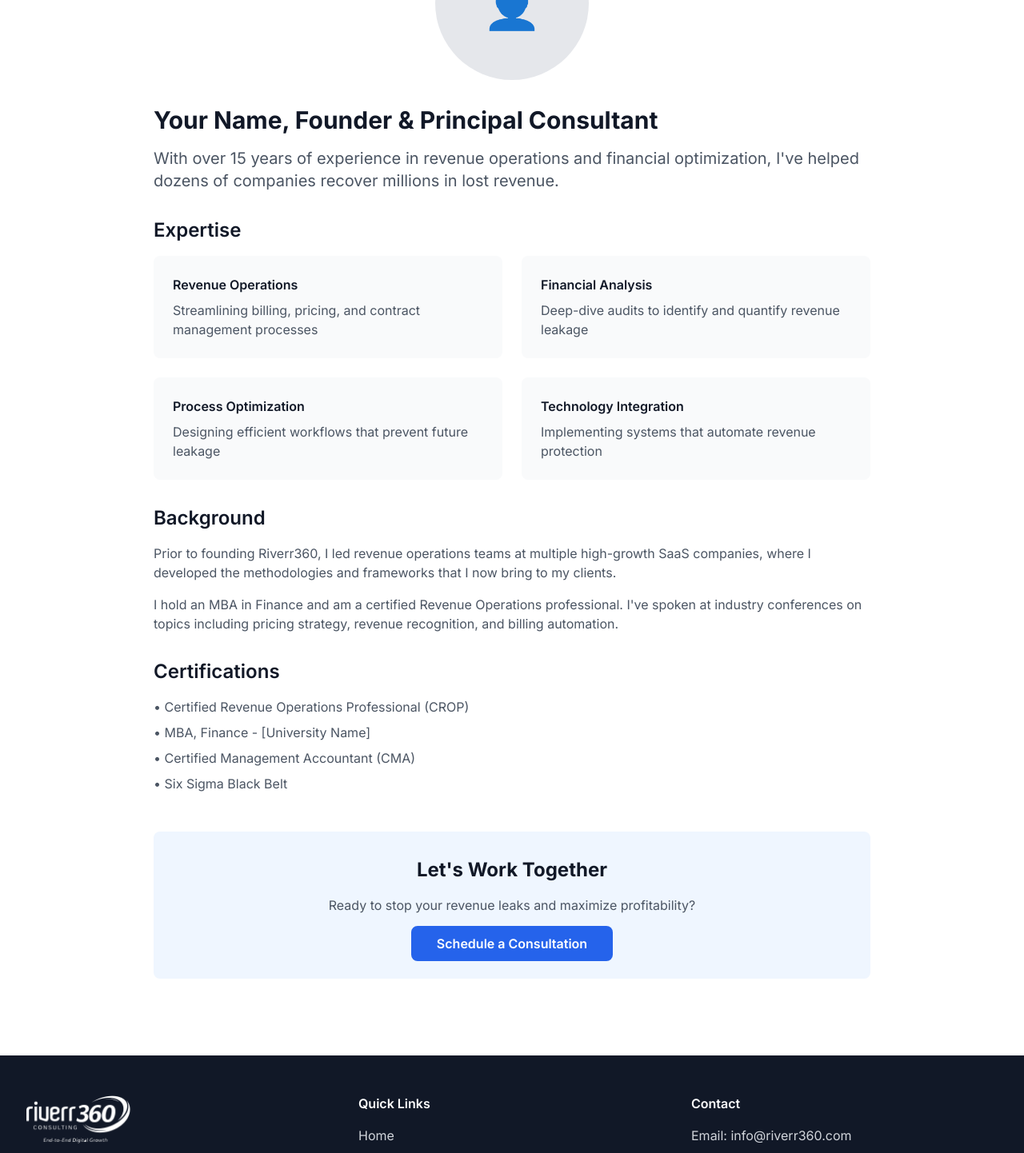
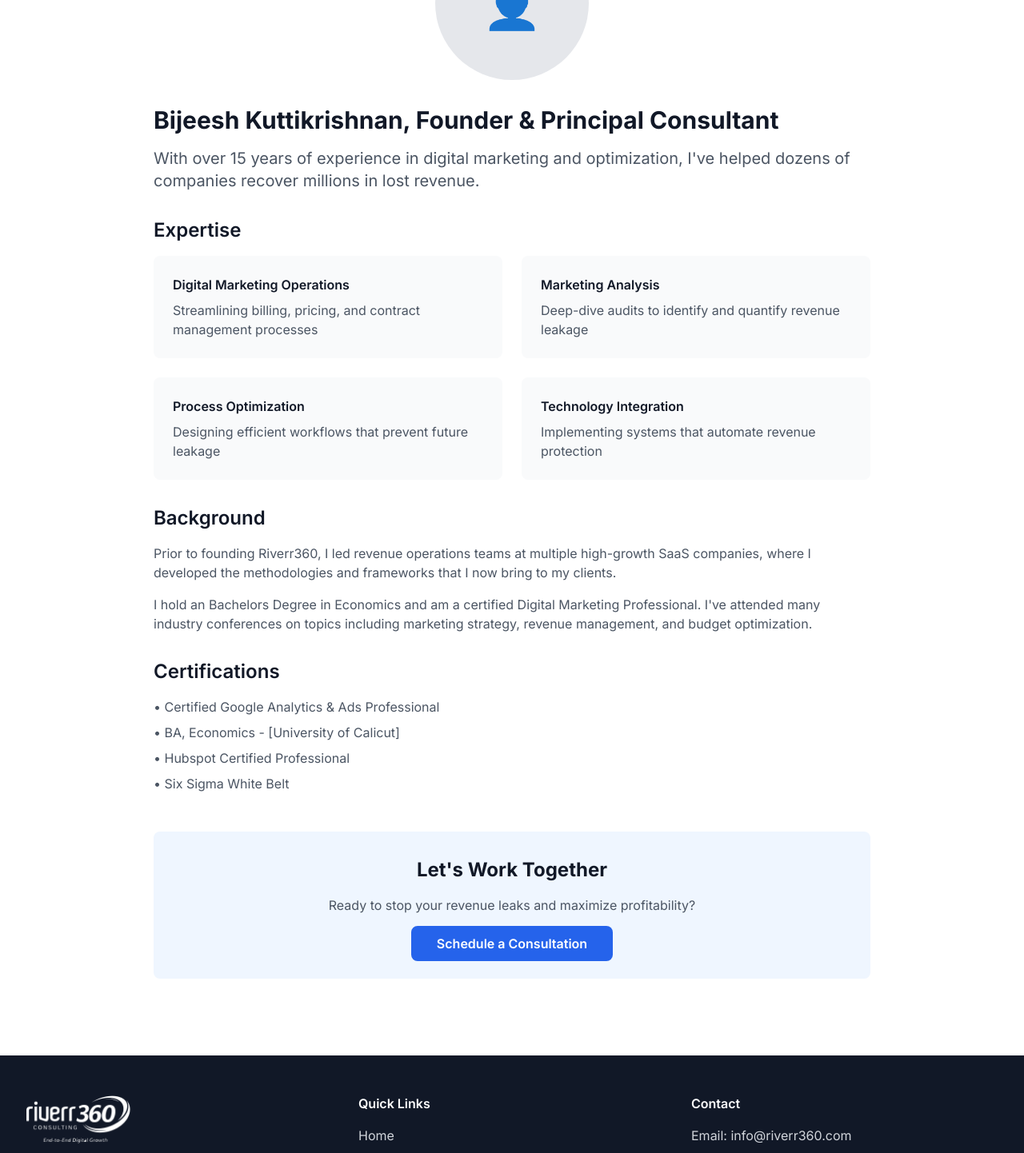
Before and after one commit to riverr360consulting/riverr360, a Next.js app: page /profile in a window 1280 px wide. Shown: the part 480-1922 px from the top of the page at 80% size. Built offline with nearby package versions, Linux system fonts and the light colour scheme.

Commit message:
Updated footer and profile page

```diff
--- a/app/profile/page.tsx
+++ b/app/profile/page.tsx
@@ -40,11 +40,11 @@ export default function ProfilePage() {
 
               <div className="prose prose-lg max-w-none">
                 <h2 className="text-3xl font-bold text-gray-900 mb-4">
-                  Your Name, Founder & Principal Consultant
+                  Bijeesh Kuttikrishnan, Founder & Principal Consultant
                 </h2>
 
                 <p className="text-xl text-gray-600 mb-6">
-                  With over 15 years of experience in revenue operations and financial optimization,
+                  With over 15 years of experience in digital marketing and optimization,
                   I've helped dozens of companies recover millions in lost revenue.
                 </p>
 
@@ -53,13 +53,13 @@ export default function ProfilePage() {
                 </h3>
                 <div className="grid md:grid-cols-2 gap-6 mb-8">
                   <div className="bg-gray-50 p-6 rounded-lg">
-                    <h4 className="font-semibold text-gray-900 mb-2">Revenue Operations</h4>
+                    <h4 className="font-semibold text-gray-900 mb-2">Digital Marketing Operations</h4>
                     <p className="text-gray-600">
                       Streamlining billing, pricing, and contract management processes
                     </p>
                   </div>
                   <div className="bg-gray-50 p-6 rounded-lg">
-                    <h4 className="font-semibold text-gray-900 mb-2">Financial Analysis</h4>
+                    <h4 className="font-semibold text-gray-900 mb-2">Marketing Analysis</h4>
                     <p className="text-gray-600">
                       Deep-dive audits to identify and quantify revenue leakage
                     </p>
@@ -87,19 +87,19 @@ export default function ProfilePage() {
                   that I now bring to my clients.
                 </p>
                 <p className="text-gray-600 mb-4">
-                  I hold an MBA in Finance and am a certified Revenue Operations professional.
-                  I've spoken at industry conferences on topics including pricing strategy,
-                  revenue recognition, and billing automation.
+                  I hold an Bachelors Degree in Economics and am a certified Digital Marketing Professional.
+                  I've attended many industry conferences on topics including marketing strategy,
+                  revenue management, and budget optimization.
                 </p>
 
                 <h3 className="text-2xl font-semibold text-gray-900 mt-8 mb-4">
                   Certifications
                 </h3>
                 <ul className="space-y-2 text-gray-600">
-                  <li>• Certified Revenue Operations Professional (CROP)</li>
-                  <li>• MBA, Finance - [University Name]</li>
-                  <li>• Certified Management Accountant (CMA)</li>
-                  <li>• Six Sigma Black Belt</li>
+                  <li>• Certified Google Analytics & Ads Professional</li>
+                  <li>• BA, Economics - [University of Calicut]</li>
+                  <li>• Hubspot Certified Professional</li>
+                  <li>• Six Sigma White Belt</li>
                 </ul>
 
                 <div className="mt-12 p-8 bg-primary-50 rounded-lg text-center">
--- a/components/Footer.tsx
+++ b/components/Footer.tsx
@@ -59,13 +59,13 @@ export default function Footer() {
             <h4 className="text-white font-semibold mb-4">Contact</h4>
             <ul className="space-y-2">
               <li>Email: info@riverr360.com</li>
-              <li>Phone: +1 (555) 123-4567</li>
+              <li>Phone: (+91)-7411-129-188</li>
             </ul>
           </div>
         </div>
 
         <div className="border-t border-gray-800 mt-8 pt-8 text-center text-gray-400">
-          <p>&copy; {currentYear} Riverr360 Digital Marketing. All rights reserved.</p>
+          <p>&copy; {currentYear} Riverr360 Consulting. All rights reserved.</p>
         </div>
       </div>
     </footer>
```
